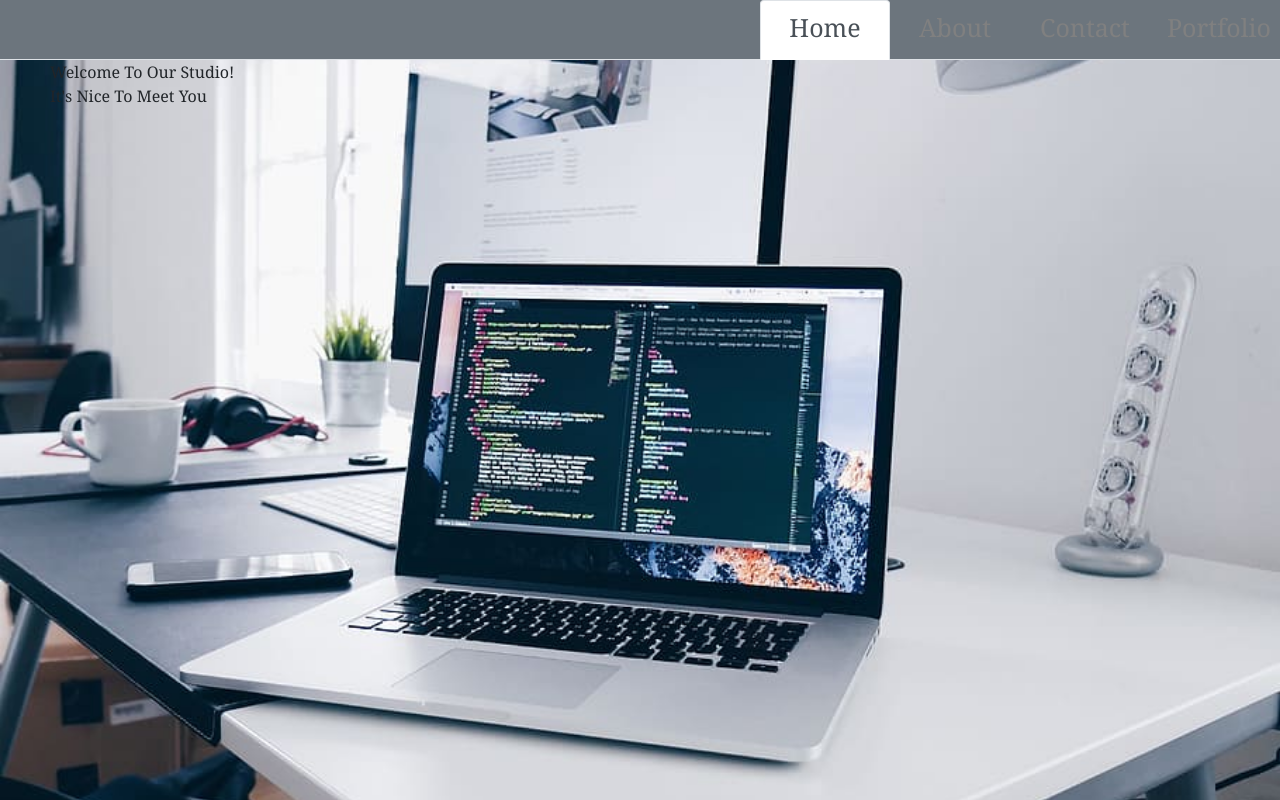
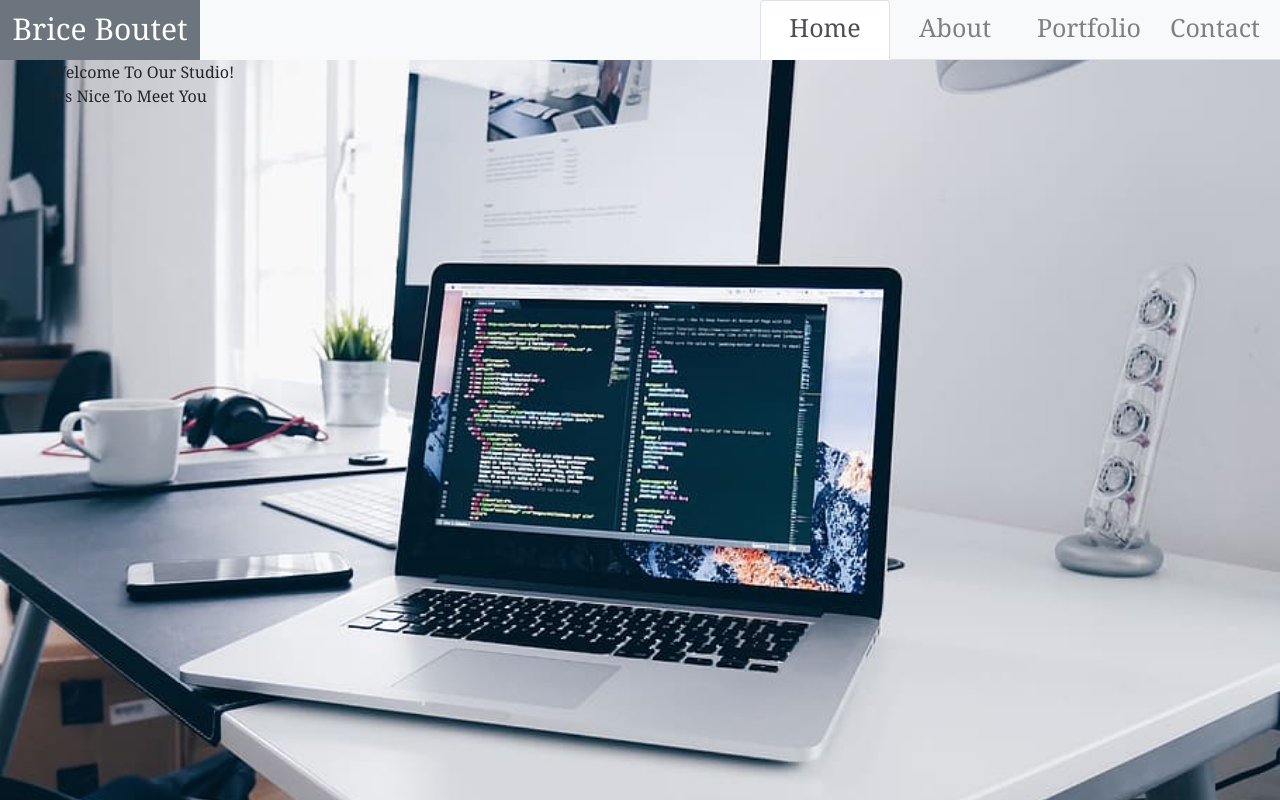
Before and after one commit to BBoutet1/portfolio, a React (Create React App) app: page / in a window 1280 px wide. Built offline with nearby package versions, Linux system fonts and the light colour scheme.

Commit message:
Header (navbar) layout complete

```diff
--- a/public/index.html
+++ b/public/index.html
@@ -22,6 +22,7 @@
       work correctly both with client-side routing and a non-root public URL.
       Learn how to configure a non-root public URL by running `npm run build`.
     -->
+    <link href='https://fonts.googleapis.com/css?family=Norican' rel='stylesheet'>
     <link rel="stylesheet" href="https://cdnjs.cloudflare.com/ajax/libs/twitter-bootstrap/4.0.0/css/bootstrap.min.css" />
     <title>React App</title>
 </head>
@@ -29,16 +30,7 @@
 <body>
     <noscript>You need to enable JavaScript to run this app.</noscript>
     <div id="root"></div>
-    <!--
-      This HTML file is a template.
-      If you open it directly in the browser, you will see an empty page.
 
-      You can add webfonts, meta tags, or analytics to this file.
-      The build step will place the bundled scripts into the <body> tag.
-
-      To begin the development, run `npm start` or `yarn start`.
-      To create a production bundle, use `npm run build` or `yarn build`.
-    -->
 </body>
 
 </html>
--- a/src/components/NavTabs.js
+++ b/src/components/NavTabs.js
@@ -2,9 +2,28 @@ import React from "react";
 
 function NavTabs(props) {
   return (
-    <ul className="nav nav-tabs flex-row-reverse  bg-secondary">
-
-      <li className="nav-item">
+    <div className="bg-light w-100 d-flex flex-wrap justify-content-between">
+    <h2 className="my-name bg-secondary"> Brice Boutet</h2>
+    <ul className="nav nav-tabs">
+          <li className="nav-item">
+        <a
+          href="#home"
+          onClick={() => props.handlePageChange("Home")}
+          className={props.currentPage === "Home" ? "nav-link active" : "nav-link"}
+        >
+          Home
+        </a>
+      </li>
+         <li className="nav-item">
+        <a
+          href="#about"
+          onClick={() => props.handlePageChange("About")}
+          className={props.currentPage === "About" ? "nav-link active" : "nav-link"}
+        >
+          About
+        </a>
+      </li>
+        <li className="nav-item">
         <a
           href="#portfolio"
           onClick={() => props.handlePageChange("Portfolio")}
@@ -13,7 +32,7 @@ function NavTabs(props) {
           Portfolio
         </a>
       </li>
-      <li className="nav-item">
+     <li className="nav-item float-right">
         <a
           href="#contact"
           onClick={() => props.handlePageChange("Contact")}
@@ -22,26 +41,10 @@ function NavTabs(props) {
           Contact
         </a>
       </li>
-        <li className="nav-item">
-        <a
-          href="#about"
-          onClick={() => props.handlePageChange("About")}
-          className={props.currentPage === "About" ? "nav-link active" : "nav-link"}
-        >
-          About
-        </a>
-      </li>
-         <li className="nav-item">
-        <a
-          href="#home"
-          onClick={() => props.handlePageChange("Home")}
-          className={props.currentPage === "Home" ? "nav-link active" : "nav-link"}
-        >
-          Home
-        </a>
-      </li>
 
-    </ul>
+
+      </ul>
+      </div>
   );
 }
 
--- a/src/components/PortfolioContainer.js
+++ b/src/components/PortfolioContainer.js
@@ -19,7 +19,7 @@ class PortfolioContainer extends Component {
 
   //Conditional backgound image (only the home page)
   setBakground = page => {
-    if (page != "Home") {
+    if (page !== "Home") {
       this.setState({
        backgroundClass: ""
       })
--- a/src/components/css/style.css
+++ b/src/components/css/style.css
@@ -43,6 +43,31 @@ h2 {
     border-bottom: rgb(173, 171, 171);
     border-bottom-style: solid;
     padding: 20px 20px 20px 0;
+}
+
+.my-name {
+    font-size: 30px;
+    padding: 11px;
+    margin: 0px;
+    border: 0px;
+    color: white;
+    height: 60px;
+    width: 200px;
+    text-align: center;
+}
+
+.myNname {
+    font-family: 'Norican';
+    font-size: 30px;
+    padding: 15px;
+    margin: 0px;
+    border: 0px;
+    color: white;
+}
+
+ul {
+    width: 520px;
+    height: 60px;
 }
 
 
```
